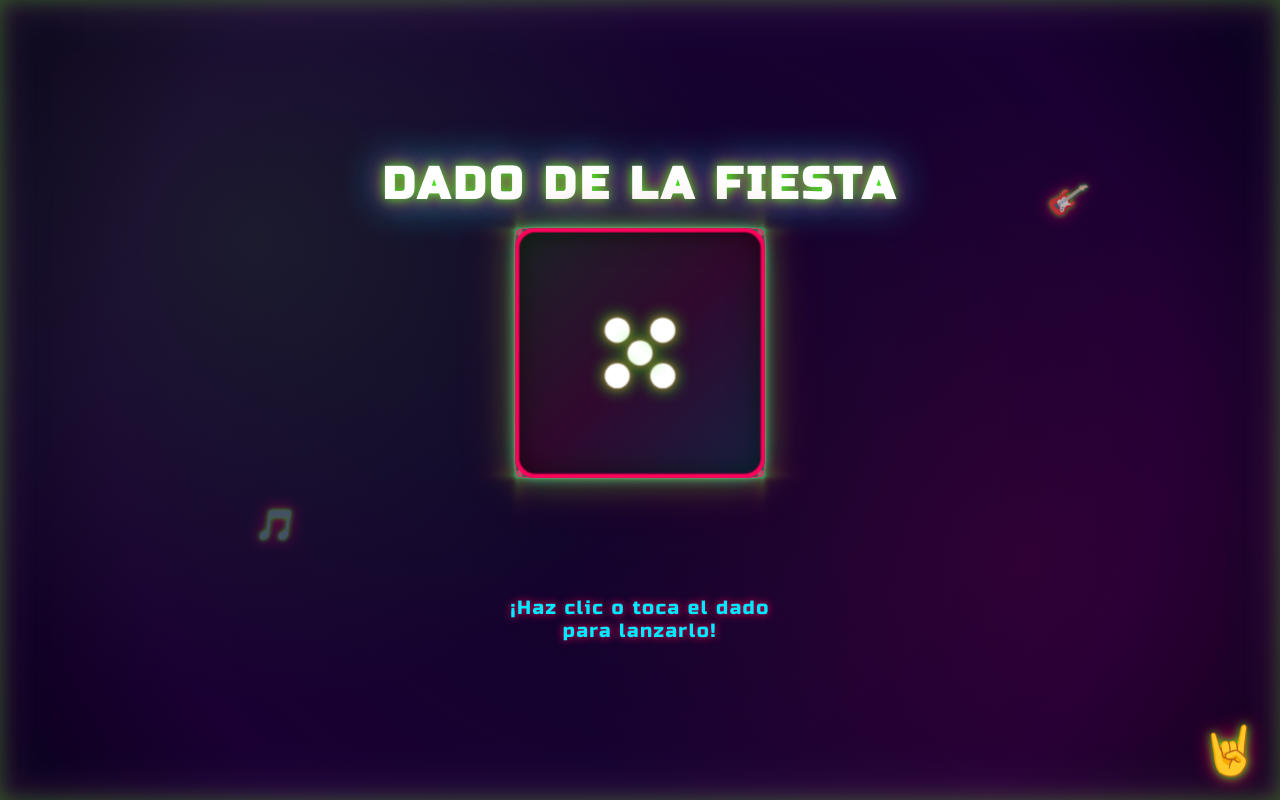
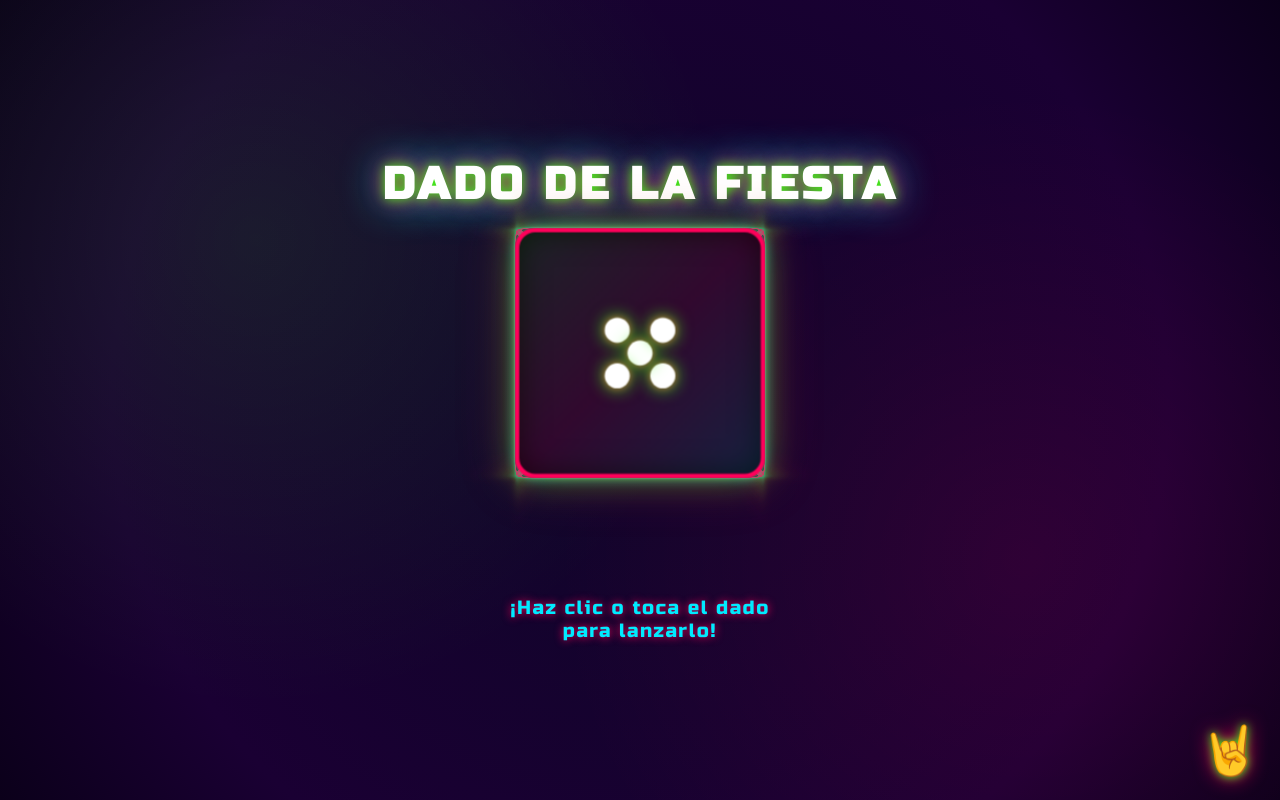
Before and after one commit to AGuyInTheNameOfLove/AguyIntheNameOfLove.github.io, a plain HTML site: page index.html in a window 1280 px wide. Drawn offline with Linux system fonts and the light colour scheme.

Commit message:
Update index.html

```diff
--- a/index.html
+++ b/index.html
@@ -3,7 +3,7 @@
 <head>
     <meta charset="UTF-8">
     <meta name="viewport" content="width=device-width, initial-scale=1.0">
-    <title>Dado de la Fiesta</title>
+    <title>Party Dice - Funcional</title>
     <link href="https://fonts.googleapis.com/css2?family=Russo+One&display=swap" rel="stylesheet">
     <style>
         * {
@@ -36,19 +36,6 @@
                 radial-gradient(circle at 20% 30%, rgba(57, 255, 20, 0.1) 0%, transparent 40%),
                 radial-gradient(circle at 80% 70%, rgba(255, 0, 90, 0.1) 0%, transparent 40%);
             z-index: -1;
-        }
-
-        .neon-border {
-            position: absolute;
-            top: 0;
-            left: 0;
-            width: 100%;
-            height: 100%;
-            pointer-events: none;
-            box-shadow:
-                inset 0 0 20px rgba(57, 255, 20, 0.3),
-                inset 0 0 40px rgba(255, 0, 90, 0.2),
-                inset 0 0 60px rgba(0, 234, 255, 0.1);
         }
 
         h1 {
@@ -162,11 +149,10 @@
             padding: 0 15px;
             letter-spacing: 1px;
             text-align: center;
-            transform: rotate(0deg);
             z-index: 2;
         }
 
-        /* Corrige orientación en caras superior e inferior */
+        /* Asegura que el texto siempre esté orientado correctamente */
         .cube-face--5 .option-text,
         .cube-face--6 .option-text {
             transform: rotate(180deg);
@@ -213,40 +199,6 @@
             z-index: 5;
         }
 
-        .note {
-            position: absolute;
-            font-size: 2rem;
-            opacity: 0.7;
-            animation: float 3s infinite ease-in-out;
-            text-shadow:
-                0 0 5px #39ff14,
-                0 0 15px #ff005a;
-            z-index: 1;
-        }
-
-        .note:nth-child(1) {
-            top: 15%;
-            left: 10%;
-            animation-delay: 0s;
-        }
-
-        .note:nth-child(2) {
-            top: 25%;
-            right: 15%;
-            animation-delay: 0.5s;
-        }
-
-        .note:nth-child(3) {
-            bottom: 30%;
-            left: 20%;
-            animation-delay: 1s;
-        }
-
-        @keyframes float {
-            0%, 100% { transform: translateY(0) rotate(0deg); }
-            50% { transform: translateY(-20px) rotate(10deg); }
-        }
-
         @media (max-width: 600px) {
             .scene {
                 width: 180px;
@@ -276,12 +228,6 @@
     </style>
 </head>
 <body>
-    <div class="neon-border"></div>
-
-    <div class="note">🎸</div>
-    <div class="note">🎵</div>
-    <div class="note">🎶</div>
-
     <h1>DADO DE LA FIESTA</h1>
 
     <div class="scene">
@@ -373,13 +319,18 @@
             // Configurar las caras para mostrar solo el texto en la cara ganadora
             setFacesForResult(rolledIndex);
 
-            // Aplicar rotación con animación
-            dice.style.transform = rotations[rolledIndex];
+            // Animación de giro
+            dice.style.transform = 'rotateX(720deg) rotateY(1080deg)';
 
-            // Mostrar resultado después de la animación
+            // Después de la animación, mostrar la cara ganadora
             setTimeout(() => {
-                resultElement.textContent = `¡Toca hacer: ${faces[rolledIndex]}!`;
-                resultElement.classList.add('show');
+                dice.style.transform = rotations[rolledIndex];
+
+                // Mostrar resultado
+                setTimeout(() => {
+                    resultElement.textContent = `¡Toca hacer: ${faces[rolledIndex]}!`;
+                    resultElement.classList.add('show');
+                }, 600);
             }, 1800);
         }
 
@@ -388,20 +339,14 @@
         dice.addEventListener('touchstart', function(e) {
             e.preventDefault();
             rollDice();
-        }, { passive: false });
+        });
 
         // Inicialización al cargar la página
         window.addEventListener('load', () => {
             setAllFacesToDots();
 
-            // Posición inicial (cara con 5 puntos) sin transición
-            dice.style.transition = 'none';
+            // Posición inicial (cara con 5 puntos)
             dice.style.transform = rotations[4];
-
-            // Restaurar transición después de 100ms
-            setTimeout(() => {
-                dice.style.transition = '';
-            }, 100);
         });
     </script>
 </body>
```
